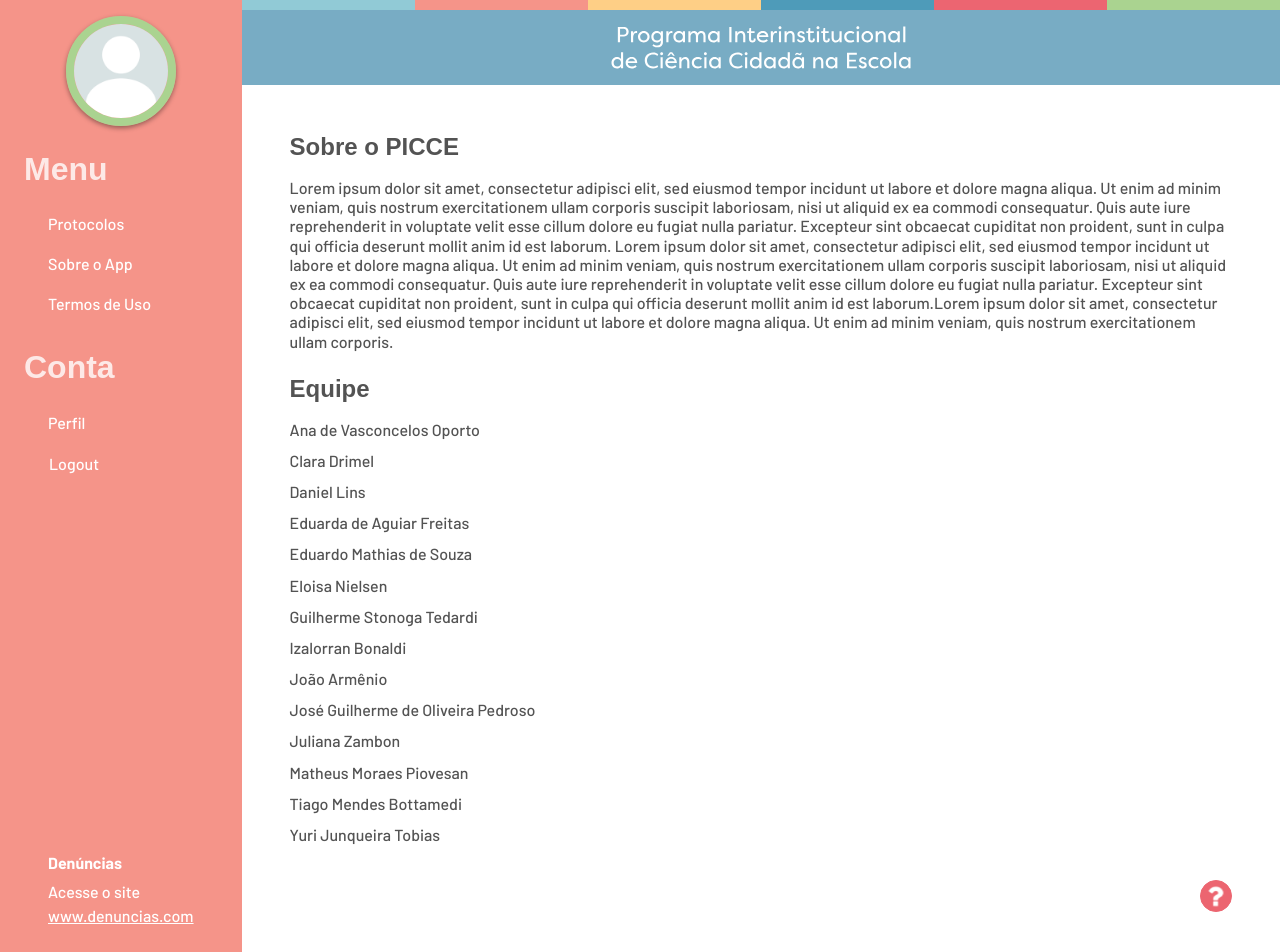
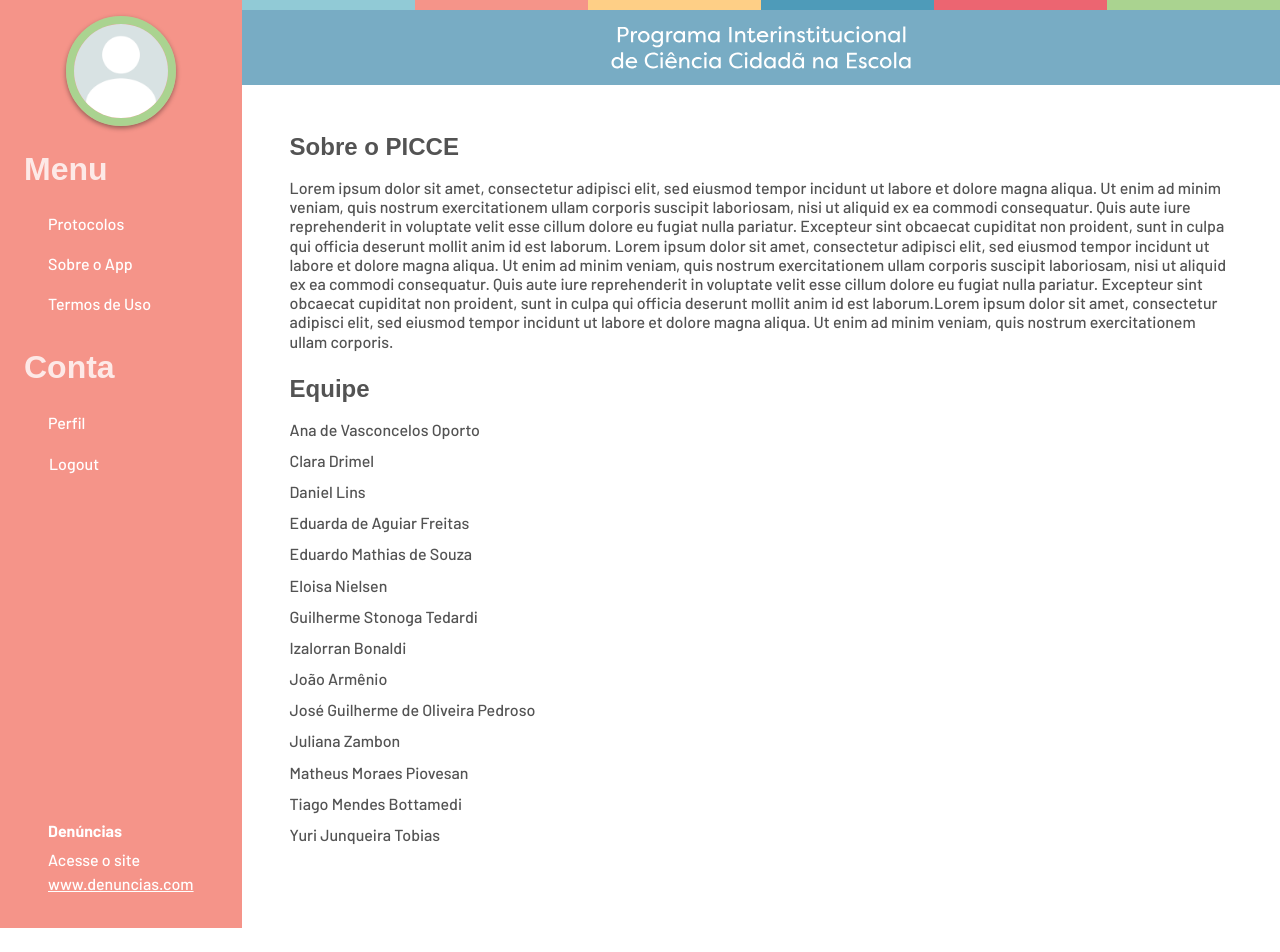
Before and after one commit to VRI-UFPR/CienciaNaEscola, a React (Create React App) app: page /about in a window 1280 px wide. Shown: the top 952 px of the page. After the commit the page ends 928 px from the top, so only its background shows below. Built offline with nearby package versions, Linux system fonts and the light colour scheme; a web font is replaced by a local one.

Commit message:
[FIX]: remoção do botão de ajuda

```diff
--- a/src/pages/InfosPage.jsx
+++ b/src/pages/InfosPage.jsx
@@ -84,9 +84,6 @@ function InfosPage(props) {
                                     </div>
                                 </div>
                             </div>
-                            <div className="col-2 d-flex align-items-end justify-content-end p-0">
-                                <RoundedButton role="link" onClick={() => navigate('/help')} />
-                            </div>
                         </div>
                     </div>
                 </div>
```
